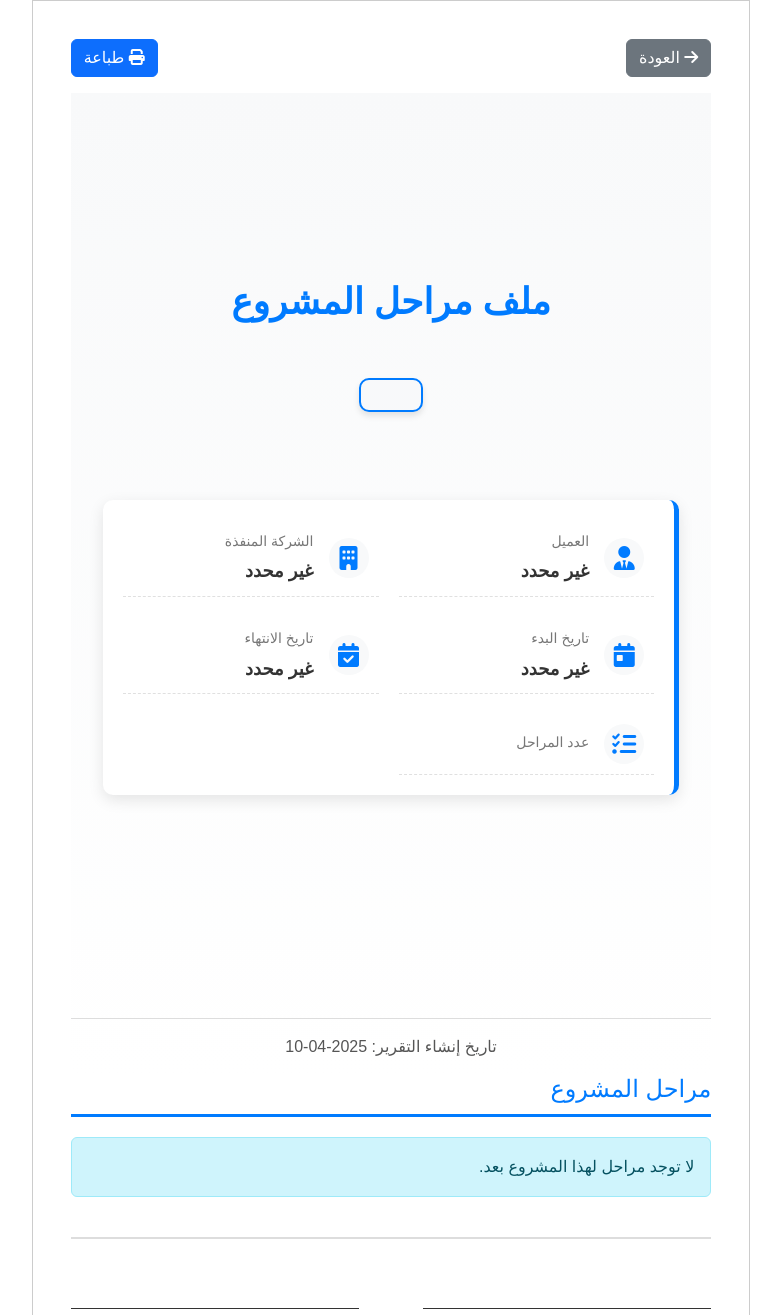
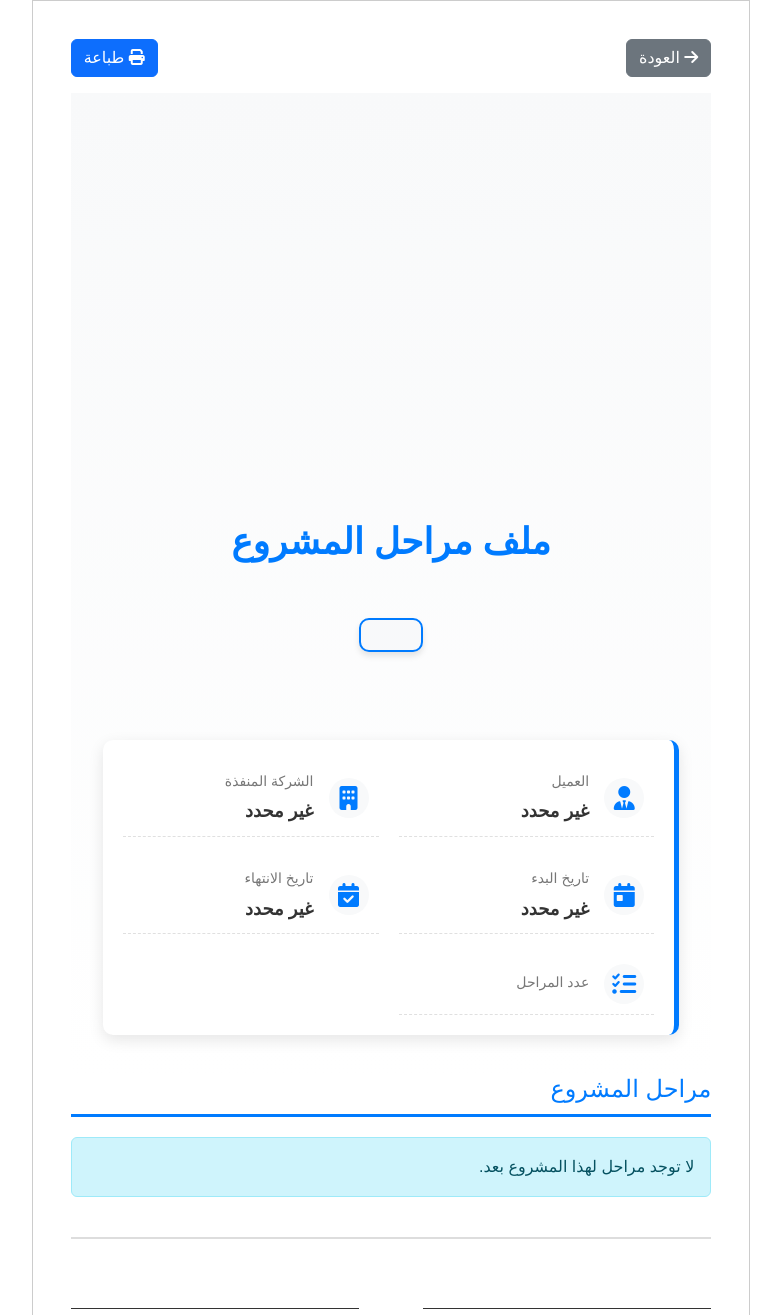
Before and after one commit to maknoonx/project-manager, a Django app: template projects/templates/projects/project_print.html in a window 1280 px wide. Shown: the top 1315 px of the page, without its empty margins (249-1030 px from the left). Run offline with Django 5.2, Linux system fonts and the light colour scheme; the template is opened without the code that fills it, so the values that code supplies are empty.

Commit message:
Update project_print.html

```diff
--- a/projects/templates/projects/project_print.html
+++ b/projects/templates/projects/project_print.html
@@ -424,9 +424,6 @@
     </div>
   </div>
 
-  <div class="cover-footer">
-    <p>تاريخ إنشاء التقرير: {% now "Y-m-d" %}</p>
-  </div>
 </div>
 
     <!-- Page Break after Cover -->
```
